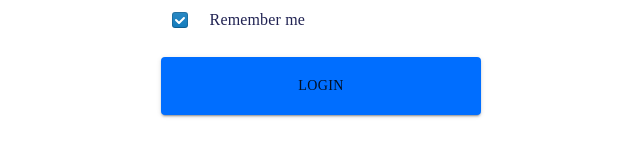
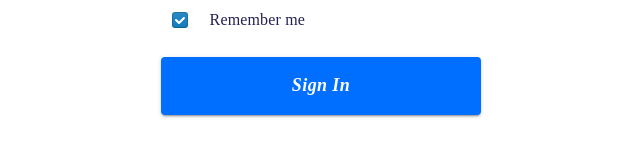
Before and after one commit to BoscoTin/COMP4021-Frontend, a Next.js app: page /login in a window 1280 px wide. Shown: the part 367-527 px from the top of the page, without its empty margins (319-959 px from the left). Built offline with nearby package versions, Linux system fonts and the light colour scheme.

Commit message:
finish updating links ref and padding of login and questions pages

```diff
--- a/pages/login.js
+++ b/pages/login.js
@@ -257,12 +257,17 @@ function LoginLayout(props){
             />
 
             <RememberMeCheckBox classes={classes}/>
-
             <Button className={classes.LoginLayoutButton}
-                href="/signup"
+                href="/user/profile"
                 component={Link}
                 variant="contained">
-                <Typography variant="button">LOGIN</Typography>
+                <Box fontFamily={"asap"}
+                     fontStyle={"italic"}
+                     fontWeight={"bold"}
+                     fontSize={"18px"}
+                     color={"#FFFFFF"}>
+                    Sign In
+                </Box>
             </Button>
 
 
```
Also changed, not shown: pages/questionaire.js (+9 -4 lines).
